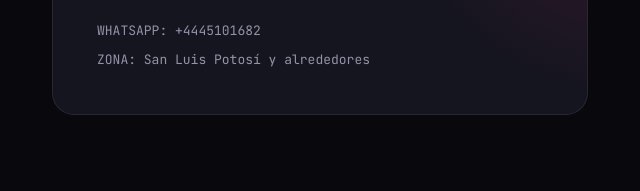
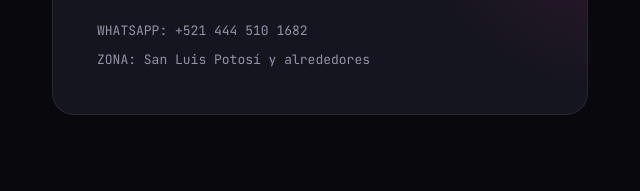
Before and after one commit to Jocsanpro7803/Pagina-sonido, a plain HTML site: page index.html in a window 1280 px wide. Shown: the part 3609-3800 px from the top of the page, 618-1258 px from the left. Drawn offline with Linux system fonts and the light colour scheme.

Commit message:
Corrige formato del número de WhatsApp con código de país

```diff
--- a/index.html
+++ b/index.html
@@ -710,7 +710,7 @@
      El nombre y el WhatsApp se insertan automáticamente en toda la página.
      ================================================================ */
   const SONIDO_NOMBRE = "Sonido Komando";
-  const SONIDO_WHATSAPP = "4445101682"; // [EDITAR: WHATSAPP] formato: 521 + 10 dígitos, sin espacios ni signos
+  const SONIDO_WHATSAPP = "5214445101682"; // [EDITAR: WHATSAPP] formato: 521 + 10 dígitos, sin espacios ni signos
 
   // Inserta el nombre en el logo, hero y footer
   document.querySelectorAll('#logoName, #heroName, #footerName').forEach(el => el.textContent = SONIDO_NOMBRE);
```
